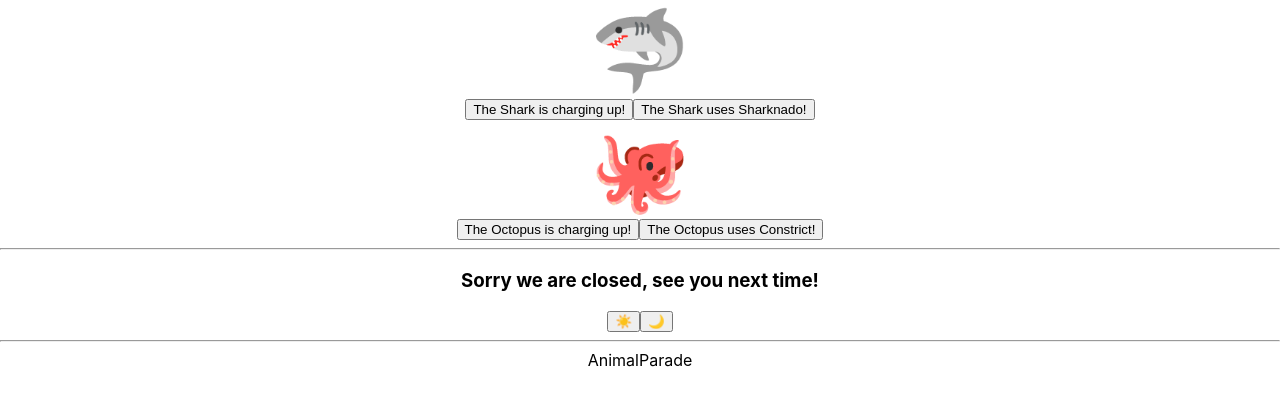
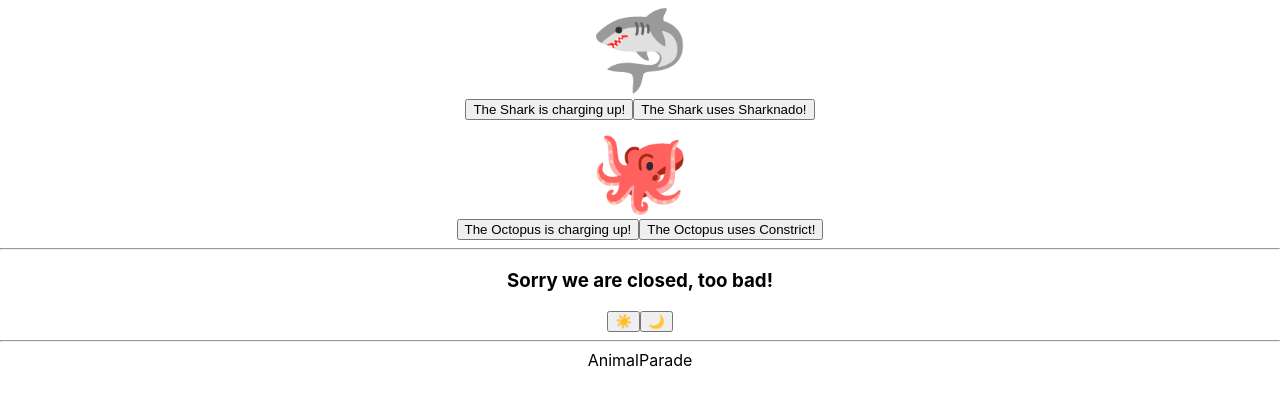
Before and after one commit to Kevin-Roney/busy-zooFS, a React (Create React App) app: page / in a window 1280 px wide. Shown: the top 404 px of the page. Built offline with nearby package versions, Linux system fonts and the light colour scheme.

Commit message:
changed name of the zoo to something more fitting

```diff
--- a/src/OpenClose/OpenClose.js
+++ b/src/OpenClose/OpenClose.js
@@ -13,8 +13,8 @@ export default function OpenClose() {
       <h3>
         {
           isOpen
-            ? 'Welcome to the Oregon Zoon!'
-            : 'Sorry we are closed, see you next time!'
+            ? 'Welcome to the Sketchy Roadside Zoo!'
+            : 'Sorry we are closed, too bad!'
         }
       </h3>
       <button onClick={handleOpenZoo}>☀️</button>
```
